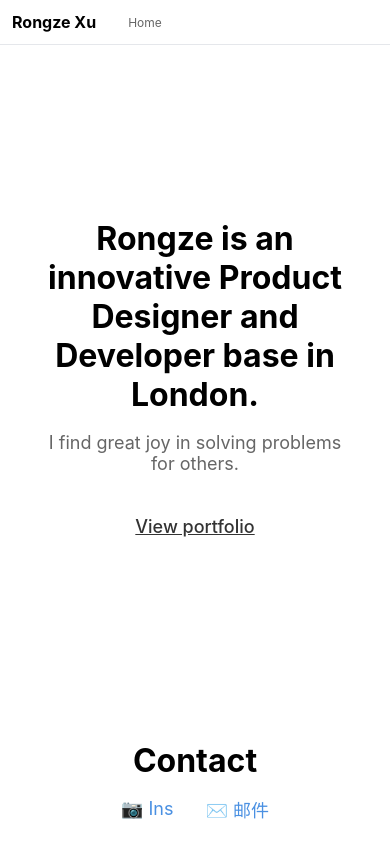
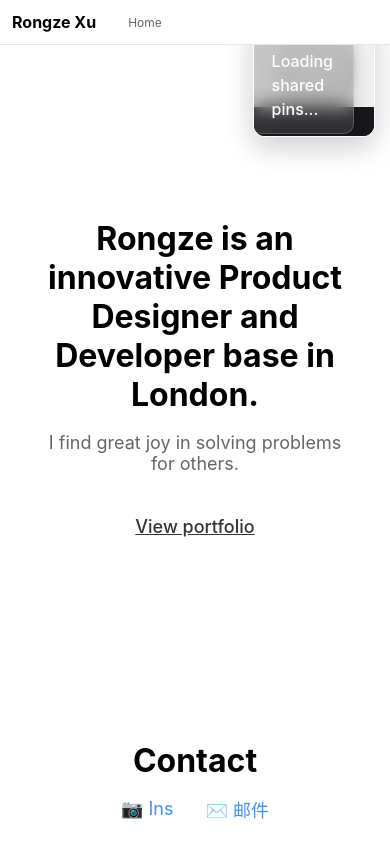
Before and after one commit to rynnxrz/pswebsite, a React (Vite) app: page / in a window 390 px wide. Shown: the top 858 px of the page. Built offline with nearby package versions, Linux system fonts and the light colour scheme; no server answers.

Commit message:
fix expend function for mosaic containter and responsive view for phones too

```diff
--- a/src/components/Home.css
+++ b/src/components/Home.css
@@ -93,13 +93,35 @@
   transform: translateY(-2px);
 }
 
-  /* Responsive styles for Home */
+/* In src/components/Home.css */
+
+/* --- START: Responsive Mosaic Container Styles --- */
+
+/* For Tablets and smaller devices */
 @media (max-width: 992px) {
-    /* Hide the mosaic app on smaller screens */
   .mosaic-container {
-      display: none;
+    /* Make it smaller */
+    width: 150px;
+    height: 150px;
+    /* Reposition it closer to the corner */
+    top: 20px;
+    right: 20px;
   }
 }
+
+/* For Mobile phones */
+@media (max-width: 768px) {
+  .mosaic-container {
+    /* Make it even smaller */
+    width: 120px;
+    height: 120px;
+    /* Adjust position slightly */
+    top: 15px;
+    right: 15px;
+  }
+}
+
+/* --- END: Responsive Mosaic Container Styles --- */
 
 @media (max-width: 768px) {
   .home-container {
@@ -155,3 +177,15 @@
   background: rgba(0, 0, 0, 0.8);
 }
 /* --- END: Mosaic Interaction Styles --- */
+/* --- START: Added for Mosaic Click Overlay --- */
+.mosaic-click-overlay {
+  position: absolute;
+  top: 0;
+  left: 0;
+  width: 100%;
+  height: 100%;
+  /* 确保覆盖层在iframe之上，但在关闭按钮之下 */
+  z-index: 50;
+  cursor: pointer;
+}
+/* --- END: Added for Mosaic Click Overlay --- */
--- a/src/components/Home.tsx
+++ b/src/components/Home.tsx
@@ -7,34 +7,40 @@ import './Home.css';
 export const Home = () => {
   const [isMosaicExpanded, setIsMosaicExpanded] = useState(false);
 
-  const handleMosaicClick = () => {
-    // --- 新增的日志 ---
-    console.log("Mosaic 窗口被点击了! 当前是否展开:", isMosaicExpanded);
+  const handleMosaicExpand = () => {
+    setIsMosaicExpanded(true);
+  };
 
-    if (!isMosaicExpanded) {
-      setIsMosaicExpanded(true);
-    }
+  const handleMosaicCollapse = (e: React.MouseEvent<HTMLButtonElement>) => {
+    e.stopPropagation(); // 防止事件冒泡到父级div
+    setIsMosaicExpanded(false);
   };
 
   return (
     <motion.div {...pageTransition}>
 
-      <div
-        className={`mosaic-container ${isMosaicExpanded ? 'expanded' : ''}`}
-        onClick={handleMosaicClick} // 使用新的处理函数
-      >
+      <div className={`mosaic-container ${isMosaicExpanded ? 'expanded' : ''}`}>
+
+        {/* 仅在未展开时显示点击覆盖层 */}
+        {!isMosaicExpanded && (
+          <div
+            className="mosaic-click-overlay"
+            onClick={handleMosaicExpand}
+          />
+        )}
+
         <iframe
           src="/mosaic3d/index.html"
           title="Mosaic 3D Interactive App"
           className="mosaic-iframe"
+          // 当展开时，允许与iframe交互
+          style={{ pointerEvents: isMosaicExpanded ? 'auto' : 'none' }}
         ></iframe>
+
         {isMosaicExpanded && (
           <button
             className="mosaic-close-btn"
-            onClick={(e) => {
-              e.stopPropagation();
-              setIsMosaicExpanded(false);
-            }}
+            onClick={handleMosaicCollapse}
           >
             &times;
           </button>
```
Lines whose indentation alone changed are shown as unchanged.
